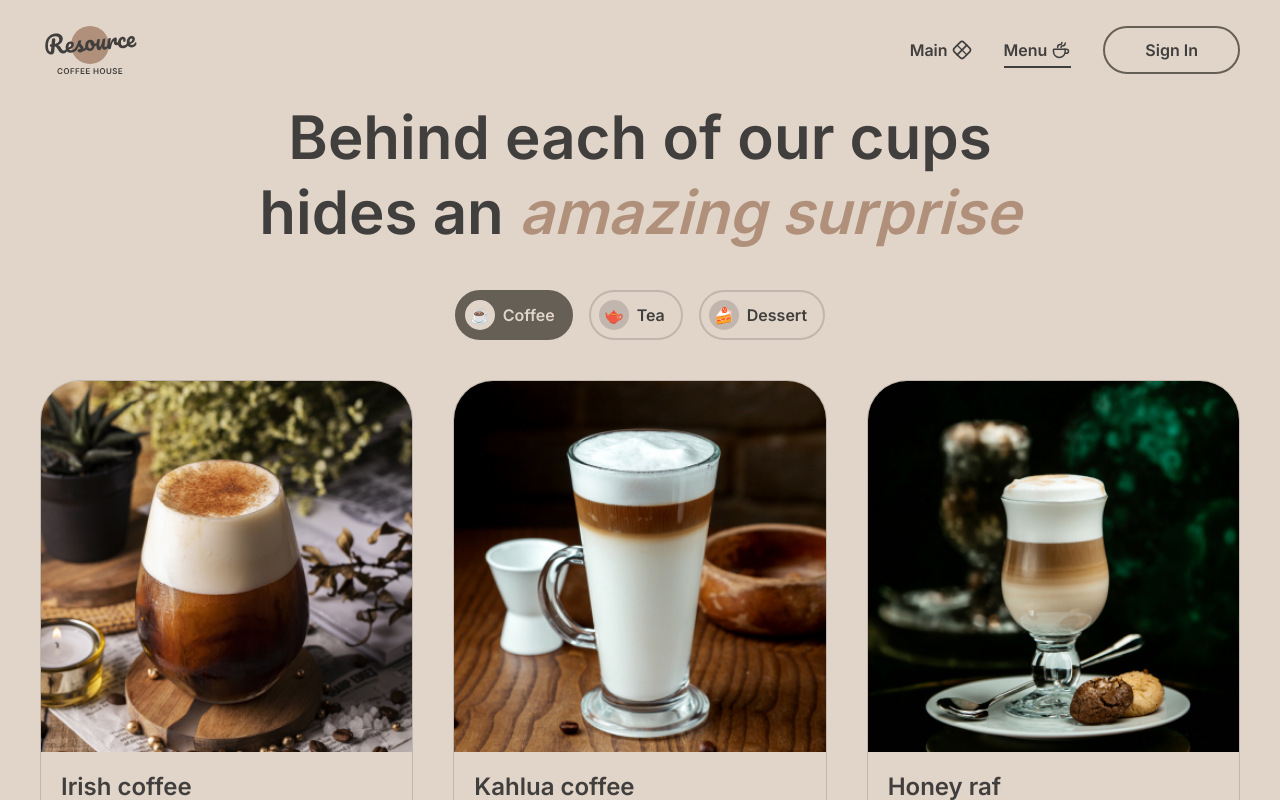
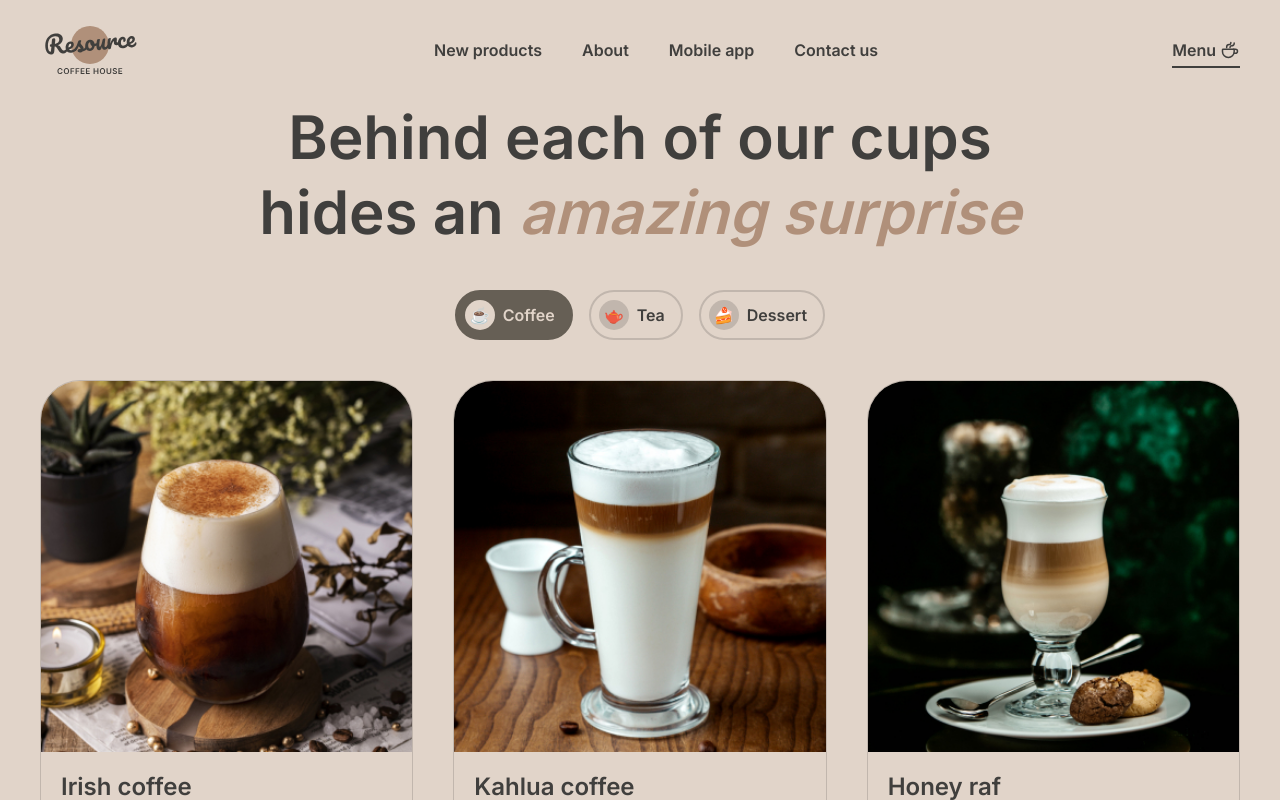
Before and after one commit to KohnoA/coffee-house, a Next.js app: page /menu in a window 1280 px wide. Shown: the top 800 px of the page. Built offline with nearby package versions, Linux system fonts and the light colour scheme.

Commit message:
feat: update nav bar

```diff
--- a/src/constants/routes.ts
+++ b/src/constants/routes.ts
@@ -2,3 +2,17 @@ export const enum APP_ROUTES {
   MAIN = '/',
   MENU = '/menu',
 }
+
+export const enum MAIN_SECTIONS_ID {
+  NEW_PRODUCTS = 'new-products',
+  ABOUT = 'about',
+  MOBILE_APP = 'mobile-app',
+  CONTACT_US = 'contact-us',
+}
+
+export const enum MAIN_ANCHORS {
+  NEW_PRODUCTS = `${APP_ROUTES.MAIN}#new-products`,
+  ABOUT = `${APP_ROUTES.MAIN}#about`,
+  MOBILE_APP = `${APP_ROUTES.MAIN}#mobile-app`,
+  CONTACT_US = `${APP_ROUTES.MAIN}#contact-us`,
+}
--- a/src/modules/About.tsx
+++ b/src/modules/About.tsx
@@ -1,28 +1,22 @@
 import Title from '@/UI/Title';
 import Image from 'next/image';
+import { MAIN_SECTIONS_ID } from '@/constants/routes';
 
-import aboutImg1 from '@/../public/images/about-1.jpg'
-import aboutImg2 from '@/../public/images/about-2.jpg'
-import aboutImg3 from '@/../public/images/about-3.jpg'
-import aboutImg4 from '@/../public/images/about-4.jpg'
+import aboutImg1 from '@/../public/images/about-1.jpg';
+import aboutImg2 from '@/../public/images/about-2.jpg';
+import aboutImg3 from '@/../public/images/about-3.jpg';
+import aboutImg4 from '@/../public/images/about-4.jpg';
 
-const IMAGE_LIST = [
-  aboutImg1,
-  aboutImg2,
-  aboutImg3,
-  aboutImg4,
-];
+const IMAGE_LIST = [aboutImg1, aboutImg2, aboutImg3, aboutImg4];
 
 export default function About() {
   return (
-    <section className="mb-[100px]">
+    <section id={MAIN_SECTIONS_ID.ABOUT} className="mb-[100px]">
       <Title level={2} size={2}>
         Resource is{' '}
-        <span className="text-textAccent italic">
-          the perfect and cozy place
-        </span>{' '}
-        where you can enjoy a variety of hot beverages, relax, catch up with
-        friends, or get some work done.
+        <span className="text-textAccent italic">the perfect and cozy place</span> where
+        you can enjoy a variety of hot beverages, relax, catch up with friends, or get
+        some work done.
       </Title>
 
       <ul className="min-h-[1060px] grid grid-cols-2 grid-rows-7 grid-flow-column-dense gap-[40px]">
--- a/src/modules/Ecosystem.tsx
+++ b/src/modules/Ecosystem.tsx
@@ -5,10 +5,14 @@ import AppleIcon from '@/components/icons/AppleIcon';
 import GooglePlayIcon from '@/components/icons/GooglePlayIcon';
 import Image from 'next/image';
 import bgImage from '@/../public/images/mobile-screens.png';
+import { MAIN_SECTIONS_ID } from '@/constants/routes';
 
 export default function Ecosystem() {
   return (
-    <section className="grid grid-cols-2 gap-[100px] mb-[100px]">
+    <section
+      id={MAIN_SECTIONS_ID.MOBILE_APP}
+      className="grid grid-cols-2 gap-[100px] mb-[100px]"
+    >
       <div className="py-[144px]">
         <Title level={2} size={2}>
           <span className="italic text-textAccent">Download</span> our apps to start
--- a/src/modules/Footer.tsx
+++ b/src/modules/Footer.tsx
@@ -1,10 +1,11 @@
 import Title from '@/UI/Title';
 import Contacts from '@/components/Contacts';
 import SocialList from '@/components/SocialList';
+import { MAIN_SECTIONS_ID } from '@/constants/routes';
 
 export default function Footer() {
   return (
-    <footer className="container mb-[40px]">
+    <footer id={MAIN_SECTIONS_ID.CONTACT_US} className="container mb-[40px]">
       <div className="flex wrap items-center gap-[100px] py-[100px] px-[100px] text-textLight bg-bgContainer rounded-[40px]">
         <div>
           <Title level={2} size={2} className="flex flex-col gap-2">
--- a/src/modules/Header.tsx
+++ b/src/modules/Header.tsx
@@ -3,13 +3,9 @@
 import Image from 'next/image';
 import Link from 'next/link';
 import { usePathname } from 'next/navigation';
-
-import Button from '@/UI/Button';
 import MyLink from '@/UI/MyLink';
-import MainIcon from '@/components/icons/MainIcon';
 import CoffeeCupIcon from '@/components/icons/CoffeeCupIcon';
-
-import { APP_ROUTES } from '@/constants/routes';
+import { APP_ROUTES, MAIN_ANCHORS } from '@/constants/routes';
 
 const APP_LOGO_PATH = '/icons/logo.svg';
 
@@ -36,29 +32,27 @@ export default function Header() {
           </li>
 
           <li>
-            <ul className="flex items-center gap-8">
+            <ul className="flex gap-[40px]">
               <li>
-                <MyLink
-                  href={APP_ROUTES.MAIN}
-                  isActive={pathname === APP_ROUTES.MAIN}
-                >
-                  Main
-                  <MainIcon width={20} height={20} />
-                </MyLink>
+                <MyLink href={MAIN_ANCHORS.NEW_PRODUCTS}>New products</MyLink>
               </li>
               <li>
-                <MyLink
-                  href={APP_ROUTES.MENU}
-                  isActive={pathname === APP_ROUTES.MENU}
-                >
-                  Menu
-                  <CoffeeCupIcon width={20} height={20} />
-                </MyLink>
+                <MyLink href={MAIN_ANCHORS.ABOUT}>About</MyLink>
               </li>
               <li>
-                <Button className="py-[10px] px-[40px]">Sign In</Button>
+                <MyLink href={MAIN_ANCHORS.MOBILE_APP}>Mobile app</MyLink>
+              </li>
+              <li>
+                <MyLink href={MAIN_ANCHORS.CONTACT_US}>Contact us</MyLink>
               </li>
             </ul>
+          </li>
+
+          <li>
+            <MyLink href={APP_ROUTES.MENU} isActive={pathname === APP_ROUTES.MENU}>
+              Menu
+              <CoffeeCupIcon width={20} height={20} />
+            </MyLink>
           </li>
         </ul>
       </nav>
--- a/src/modules/NewProducts/NewProducts.tsx
+++ b/src/modules/NewProducts/NewProducts.tsx
@@ -2,10 +2,11 @@ import { Slider, SliderItem } from '@/UI/Slider';
 import Title from '@/UI/Title';
 import NewProductCard from './components/NewProductCard';
 import { NEW_PRODUCTS } from './db';
+import { MAIN_SECTIONS_ID } from '@/constants/routes';
 
 export default function NewProducts() {
   return (
-    <section>
+    <section id={MAIN_SECTIONS_ID.NEW_PRODUCTS}>
       <Title className="text-center" level={2} size={2}>
         Try our <span className="italic text-textAccent">new</span> products
       </Title>
```
